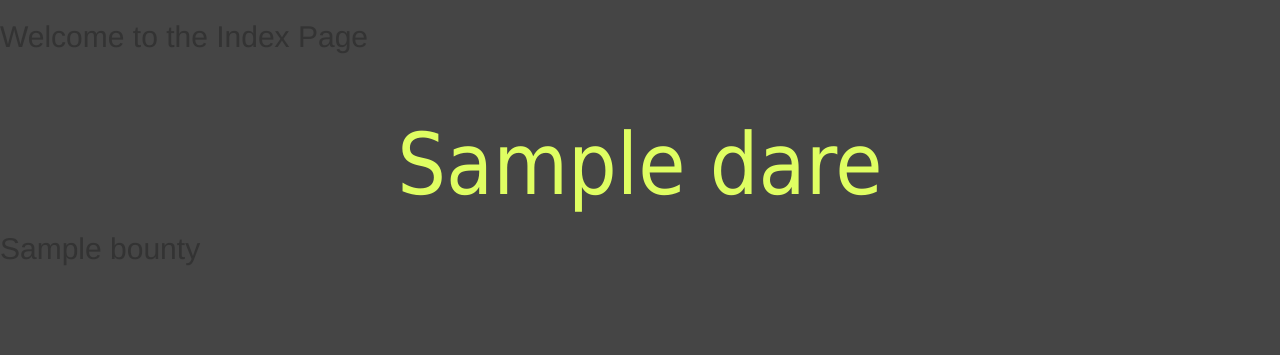
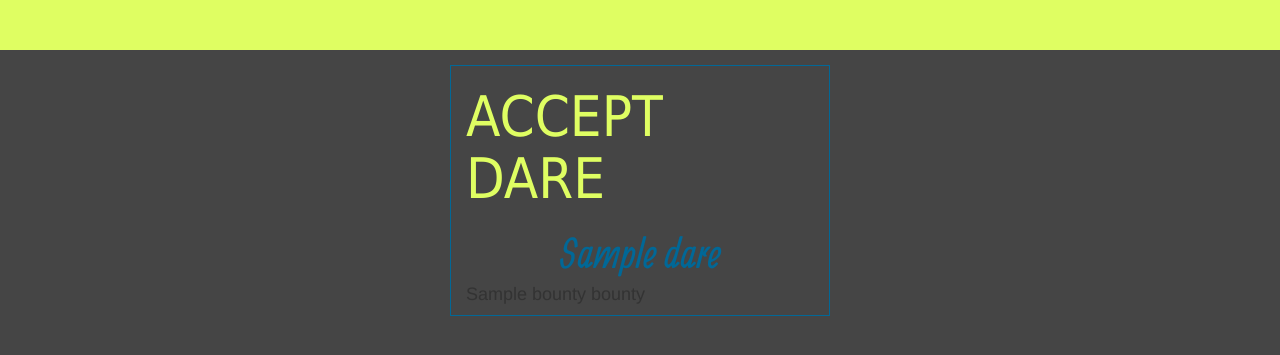
Before and after one commit to the-alex/DareYouDareMe, a Flask app: template templates/index.html in a window 1280 px wide. Shown: the top 355 px of the page. Run offline with Flask 2, Linux system fonts and the light colour scheme; the template is opened without the code that fills it: most values are stand-ins (such as "Sample title", 1, 10 or a date in 2020); some libraries are stand-ins or nearby versions.

Commit message:
Worked on index CSS
Dare boxes

```diff
--- a/static/css/styles.css
+++ b/static/css/styles.css
@@ -44,8 +44,9 @@
 
 #BountyCoin
 {
-	width:200px;
-	height:200px;
+	width:250px;
+	height:250px;
+padding-top:15px;
 }
 
 #menu
@@ -61,6 +62,16 @@
 {
 	width:400px;
 
+}
+
+#darehold
+{
+		margin-top:65px;
+}
+
+#darebox
+{
+	border: solid 1px #016897;
 }
 
 body
@@ -82,6 +93,20 @@ h1 {
 	padding-top:45px;
 }
 
+h3{
+	font-family: Gulim, Tahoma;
+	color: #dffe62;
+	font-size: 4em;
+}
+
+h2
+{
+	font-family:Allan;
+	font-size:3em;
+	color: #016897;
+	text-align: center;
+}
+
 #reghead
 {
 	padding-top:0px;
--- a/templates/index.html
+++ b/templates/index.html
@@ -1,11 +1,15 @@
 {% extends "base.html" %}
 {% block content %}
-
-<h2> Welcome to the Index Page </h2>
-
-{% for dare in dares %}
-<h1>{{ dare.DareTitle }}</h1>
-<h2>{{ dare.bounty }}</h1>
-{% endfor %}
-
+<div id="menu"></div>
+<div class="container" id="darehold">
+	<div class="col-md-4"></div>
+	<div class="col-md-4" id="darebox">
+		{% for dare in dares %}
+		<h3> ACCEPT DARE </h3>
+		<h2>{{ dare.DareTitle }}</h2>
+		<h4>{{ dare.bounty }} bounty</h4>
+		{% endfor %}
+	</div>
+	<div class="col-md-4"></div>
+</div>
 {% endblock %}
--- a/templates/register.html
+++ b/templates/register.html
@@ -9,7 +9,7 @@
 		</div>
 		<div class="row">
 		<div id="logos" class="span12">
-			<img id = "NoBounty" src="/static/css/DareYouDareNoBounty.png"/>
+
 		</div>
 		</div>
 		<div class="row">
```
